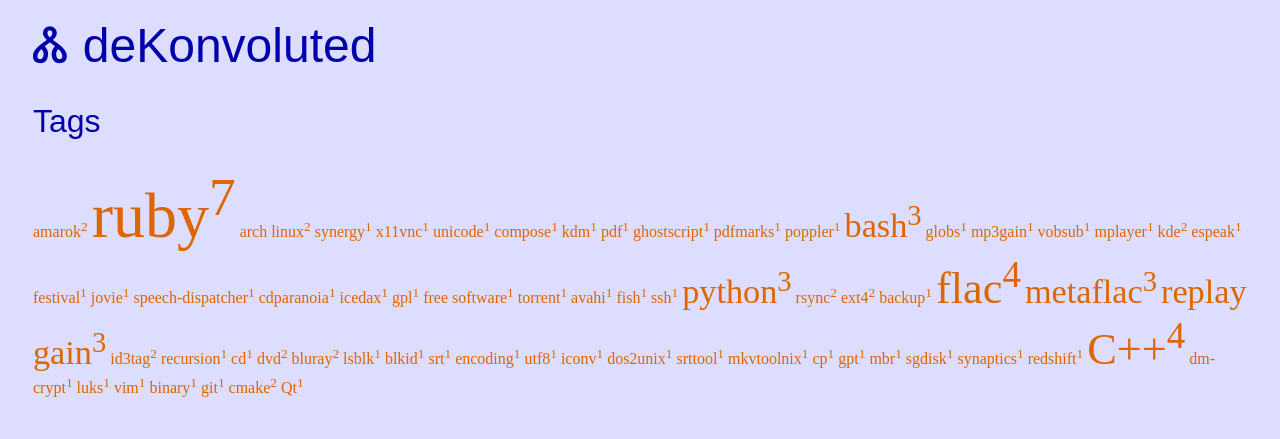
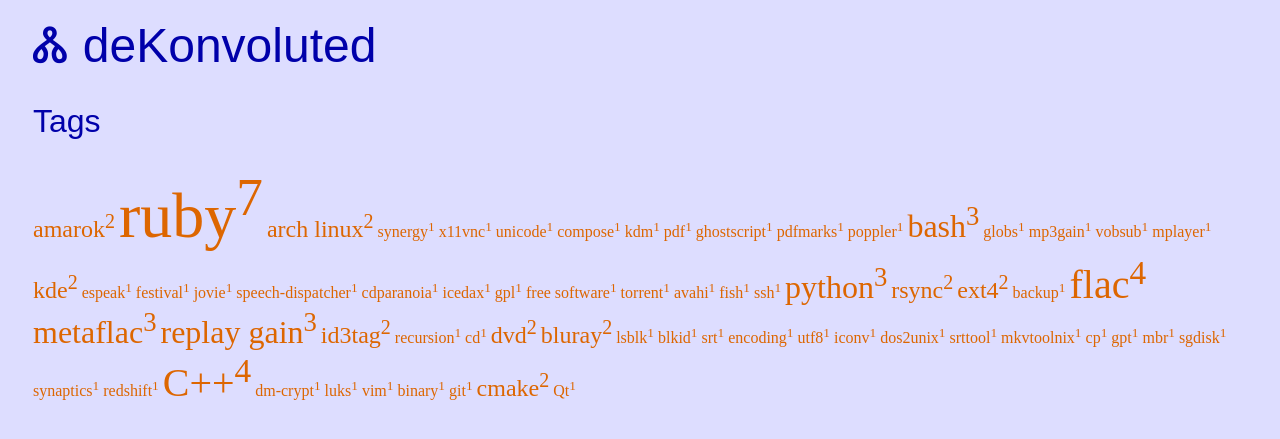
Before and after one commit to dekonvoluted/dekonvoluted.github.io, a Jekyll site: the page built from tags.md, in a window 1280 px wide. Shown: the top 439 px of the page. Built offline with Jekyll 4.4.1, drawn with Linux system fonts in a browser that asks for light colours.

Commit message:
Scale tag cloud size based on min/max counts
Instead of scaling with the total number of posts, the size of a tag in
the cloud will scale between the most frequently used tag and the least
frequently used tag.

```diff
--- a/tags.md
+++ b/tags.md
@@ -4,5 +4,18 @@
 permalink: /tags/
 ---
 
-{% assign totalposts = site.posts | size %}
-{% for tagposts in site.tags %}{% assign tagcount = tagposts[1] | size %}{% assign x = tagcount | times: 500 | times: tagcount | divided_by: totalposts | divided_by: totalposts %}{% if x == 0 %}{% assign x = 1 %}{% endif %}{% assign fd = x | plus: 4 %}{% assign fn = x | times: 500 %}{% assign f = fn | divided_by: fd %} <a href="{{ site.url }}/tags/{{ tagposts[0] | downcase }}" style="font-size:{{ f }}%">{{ tagposts[0] }}<sup>{{ tagposts[1] | size }}</sup></a> {% endfor %}
+{% assign maxcount = 1 %}
+
+{% for tagposts in site.tags %}
+{% assign tagcount = tagposts[1] | size %}
+{% if tagcount > maxcount %}
+{% assign maxcount = tagcount %}
+{% endif %}
+{% endfor %}
+
+{% assign sden = maxcount | minus: 1 %}
+{% if sden == 0 %}
+{% assign sden = 1 %}
+{% endif %}
+
+{% for tagposts in site.tags %}{% assign snum = tagposts[1] | size | minus: 1 %}{% assign s = 300 | times: snum | divided_by: sden | plus: 100 %} <a href="{{ site.url }}/tags/{{ tagposts[0] | downcase }}" style="font-size:{{ s }}%">{{ tagposts[0] }}<sup>{{ tagposts[1] | size }}</sup></a> {% endfor %}
```
